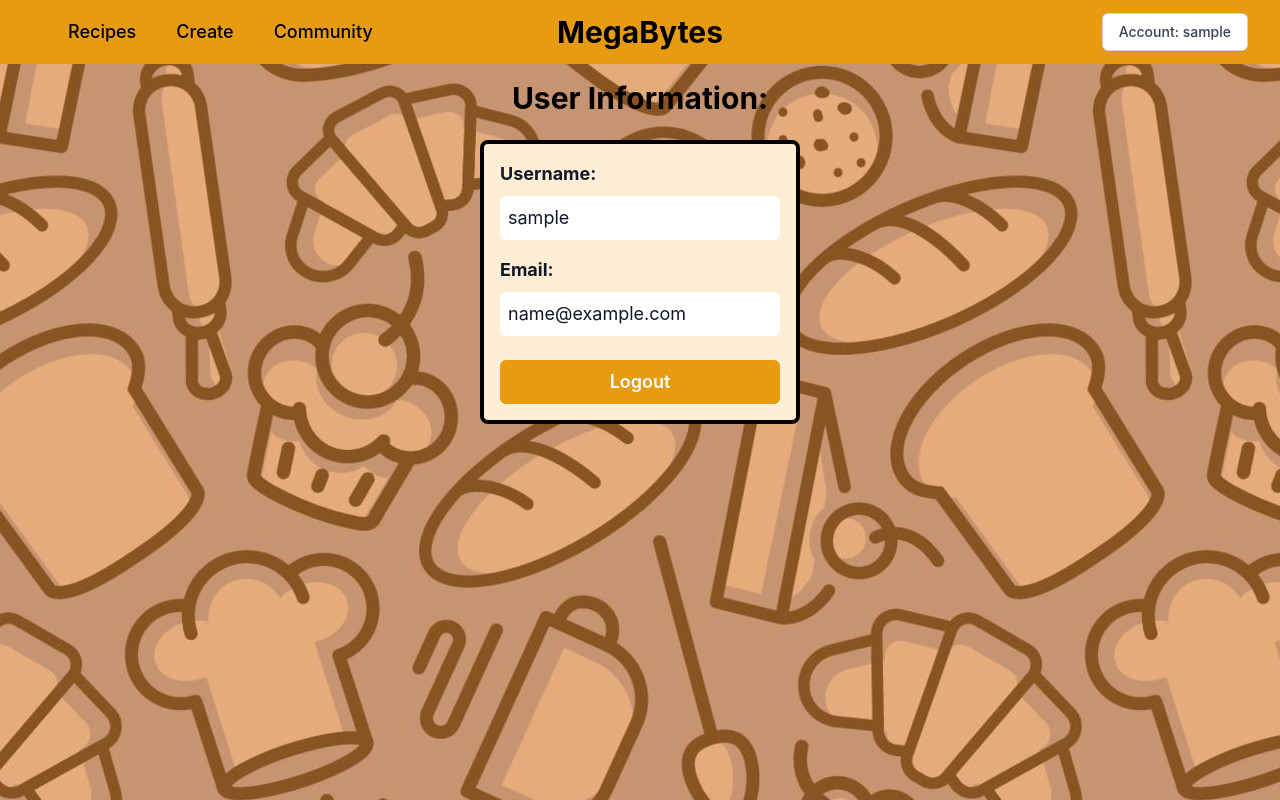
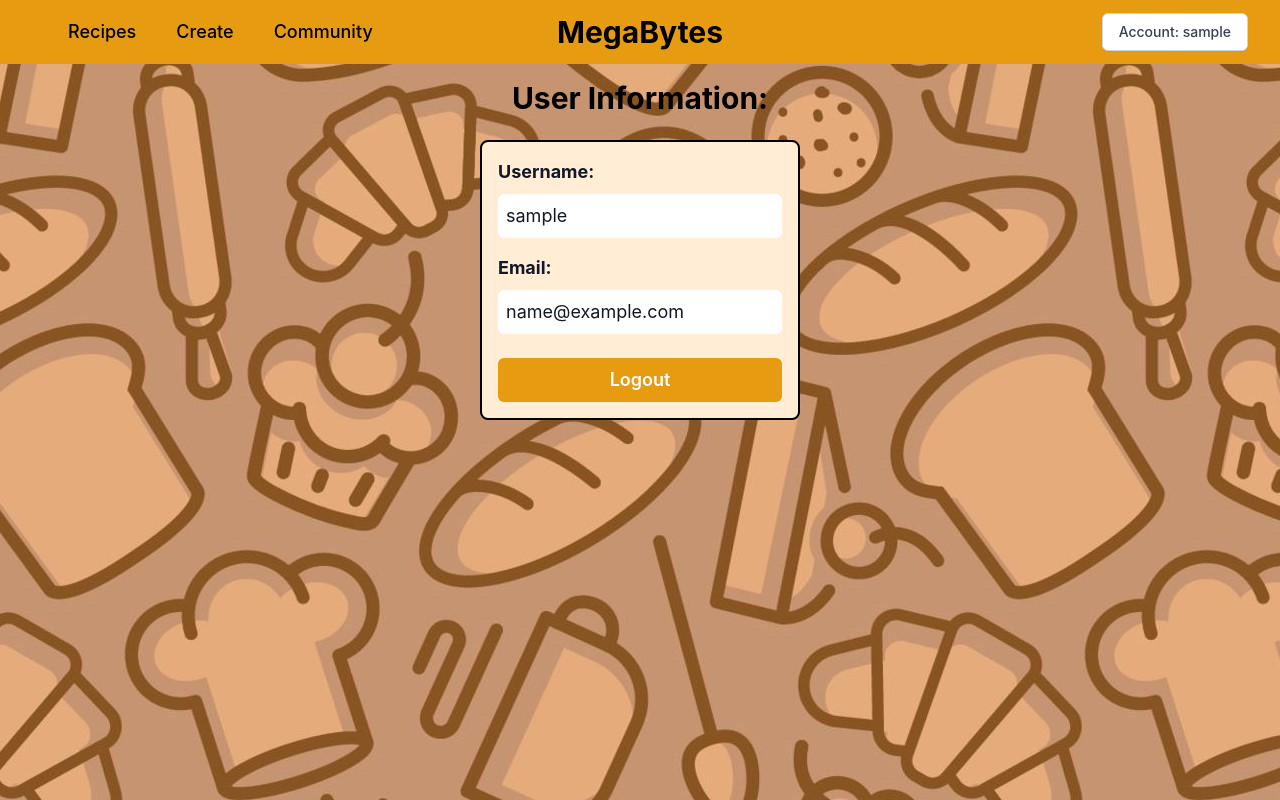
Before and after one commit to Fugate-A/MegaBytes.app, a React (Create React App) app in the folder web_frontend/: page /profile in a window 1280 px wide. Built offline with nearby package versions, Linux system fonts and the light colour scheme; sample sign-in values are in the browser's storage.

Commit message:
profile border

```diff
--- a/web_frontend/src/components/Profile.js
+++ b/web_frontend/src/components/Profile.js
@@ -18,7 +18,7 @@ const Profile = () => {
   return (
     <div id="combinedDiv" className="flex min-h-full flex-col items-center justify-start bg-beige px-4 py-8 bg-page-background pt-20 min-h-screen">
       <h2 className="text-3xl font-bold text-black">User Information:</h2>
-      <div className="mt-6 w-full max-w-xs rounded-lg bg-orange-100 border-4 border-black p-4">
+      <div className="mt-6 w-full max-w-xs rounded-lg bg-orange-100 border-2 border-black p-4">
         <div className="mb-4">
           <h3 className="text-lg font-bold text-gray-900">Username:</h3>
           <div className="mt-2 rounded-md bg-white p-2 text-lg text-gray-900">
```
